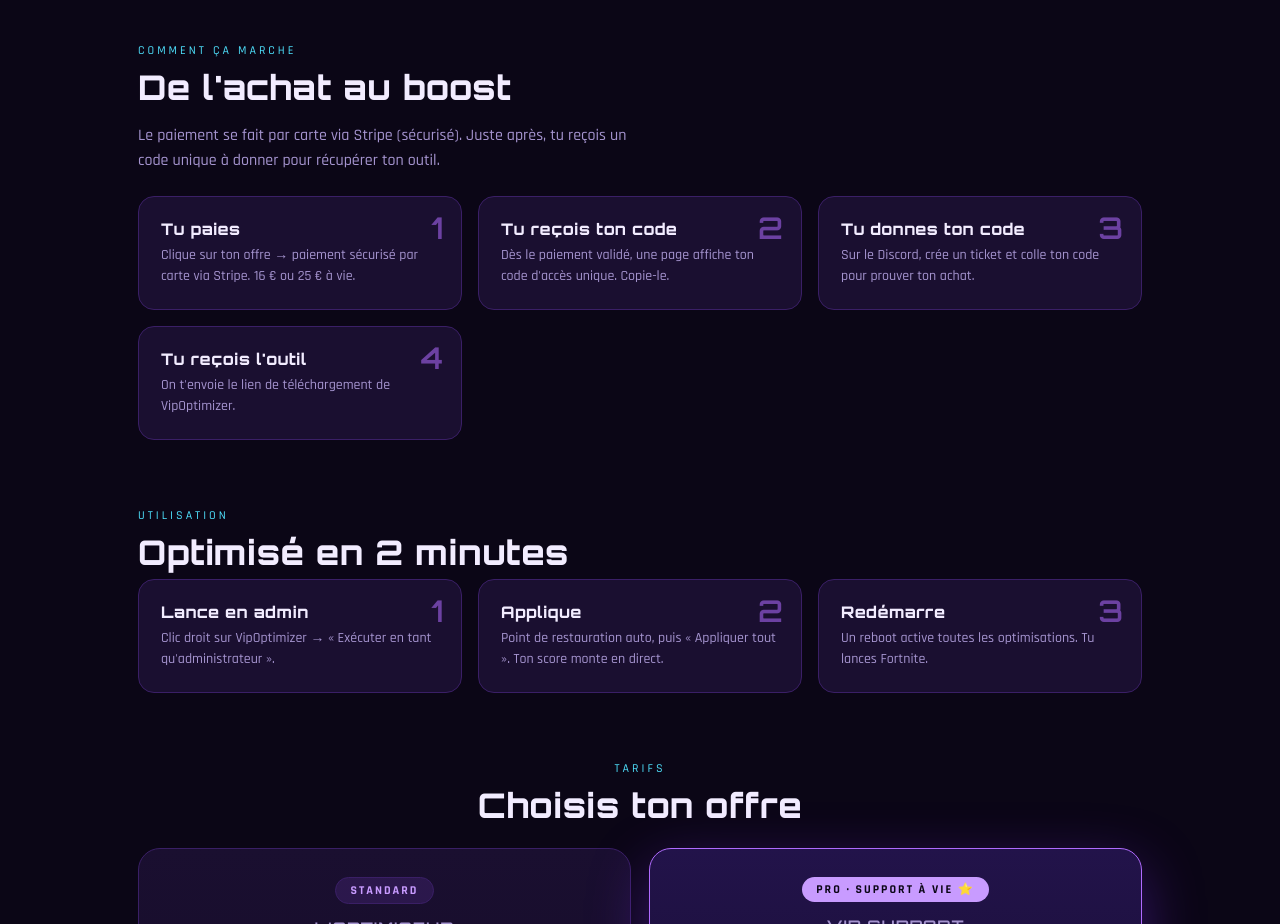
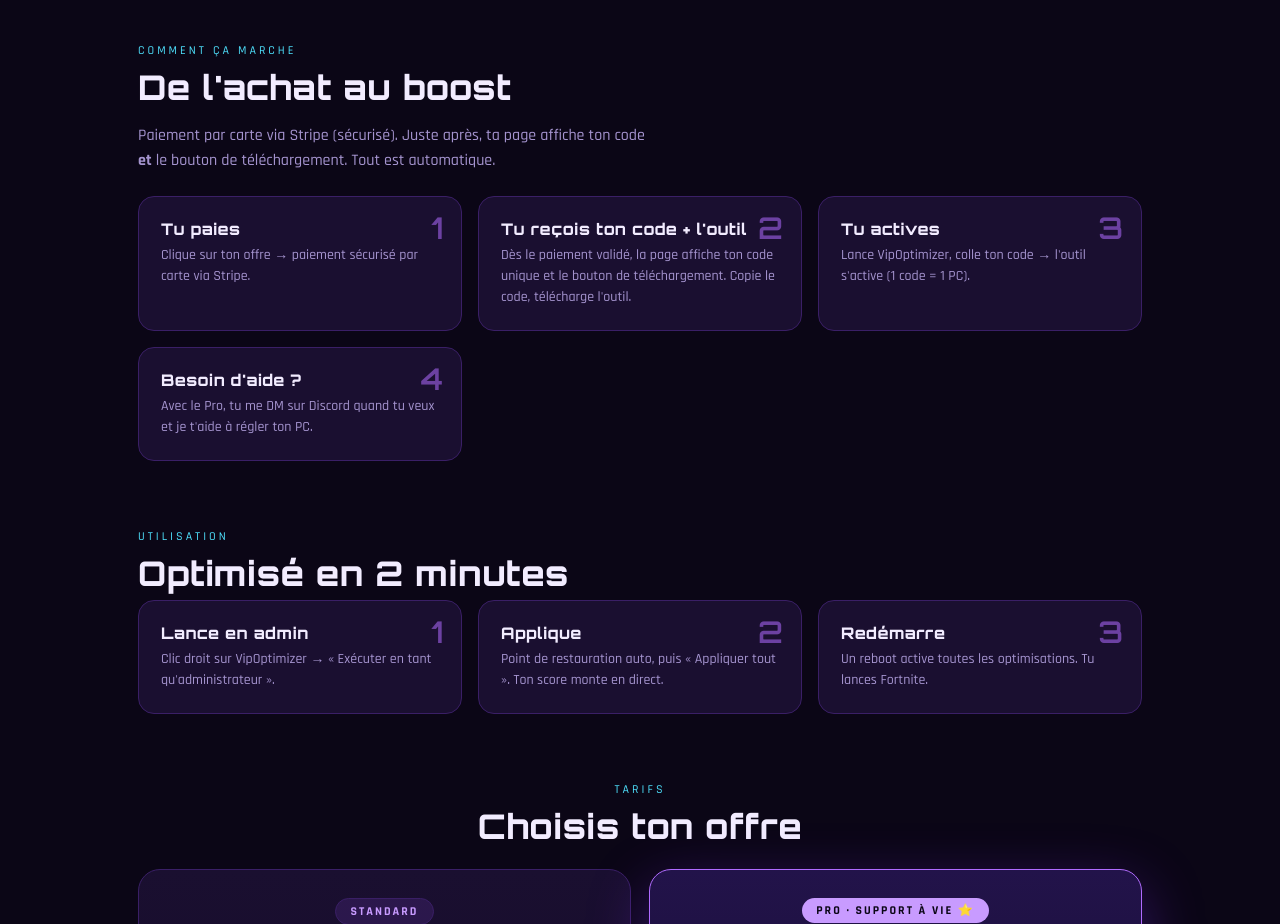
Before and after one commit to carzashop-lab/carzaBoutique, a website: page index.html in a window 1280 px wide. Shown: the part 1580-2504 px from the top of the page. Drawn offline with Linux system fonts and the light colour scheme.

Commit message:
comment ca marche a jour

```diff
--- a/index.html
+++ b/index.html
@@ -163,12 +163,12 @@ footer{padding-block:34px 44px; text-align:center; color:var(--mut); font-size:1
   <section>
     <div class="eyebrow">Comment ça marche</div>
     <h2>De l'achat au boost</h2>
-    <p class="lead">Le paiement se fait par carte via Stripe (sécurisé). Juste après, tu reçois un code unique à donner pour récupérer ton outil.</p>
+    <p class="lead">Paiement par carte via Stripe (sécurisé). Juste après, ta page affiche ton code <b>et</b> le bouton de téléchargement. Tout est automatique.</p>
     <div class="steps">
-      <div class="step"><h3>Tu paies</h3><p>Clique sur ton offre → paiement sécurisé par carte via Stripe. 16 € ou 25 € à vie.</p></div>
-      <div class="step"><h3>Tu reçois ton code</h3><p>Dès le paiement validé, une page affiche ton code d'accès unique. Copie-le.</p></div>
-      <div class="step"><h3>Tu donnes ton code</h3><p>Sur le Discord, crée un ticket et colle ton code pour prouver ton achat.</p></div>
-      <div class="step"><h3>Tu reçois l'outil</h3><p>On t'envoie le lien de téléchargement de VipOptimizer.</p></div>
+      <div class="step"><h3>Tu paies</h3><p>Clique sur ton offre → paiement sécurisé par carte via Stripe.</p></div>
+      <div class="step"><h3>Tu reçois ton code + l'outil</h3><p>Dès le paiement validé, la page affiche ton code unique et le bouton de téléchargement. Copie le code, télécharge l'outil.</p></div>
+      <div class="step"><h3>Tu actives</h3><p>Lance VipOptimizer, colle ton code → l'outil s'active (1 code = 1 PC).</p></div>
+      <div class="step"><h3>Besoin d'aide ?</h3><p>Avec le Pro, tu me DM sur Discord quand tu veux et je t'aide à régler ton PC.</p></div>
     </div>
   </section>
 
```
